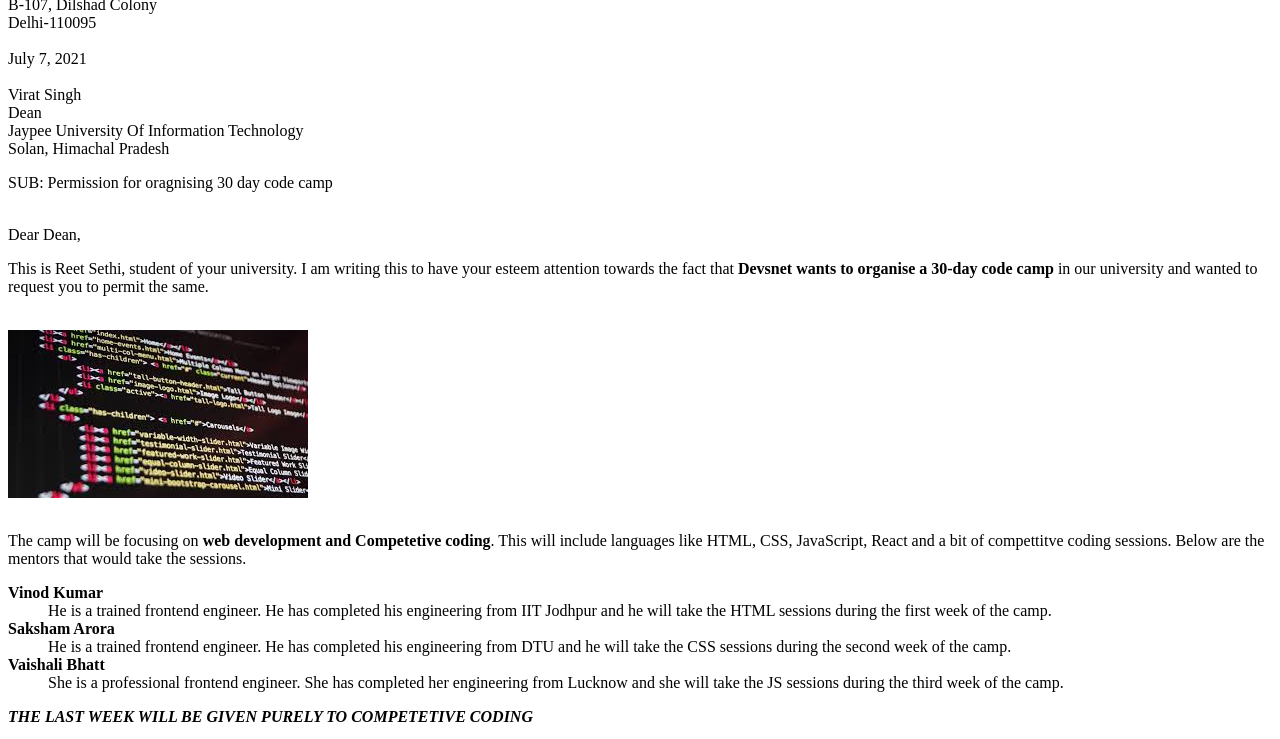
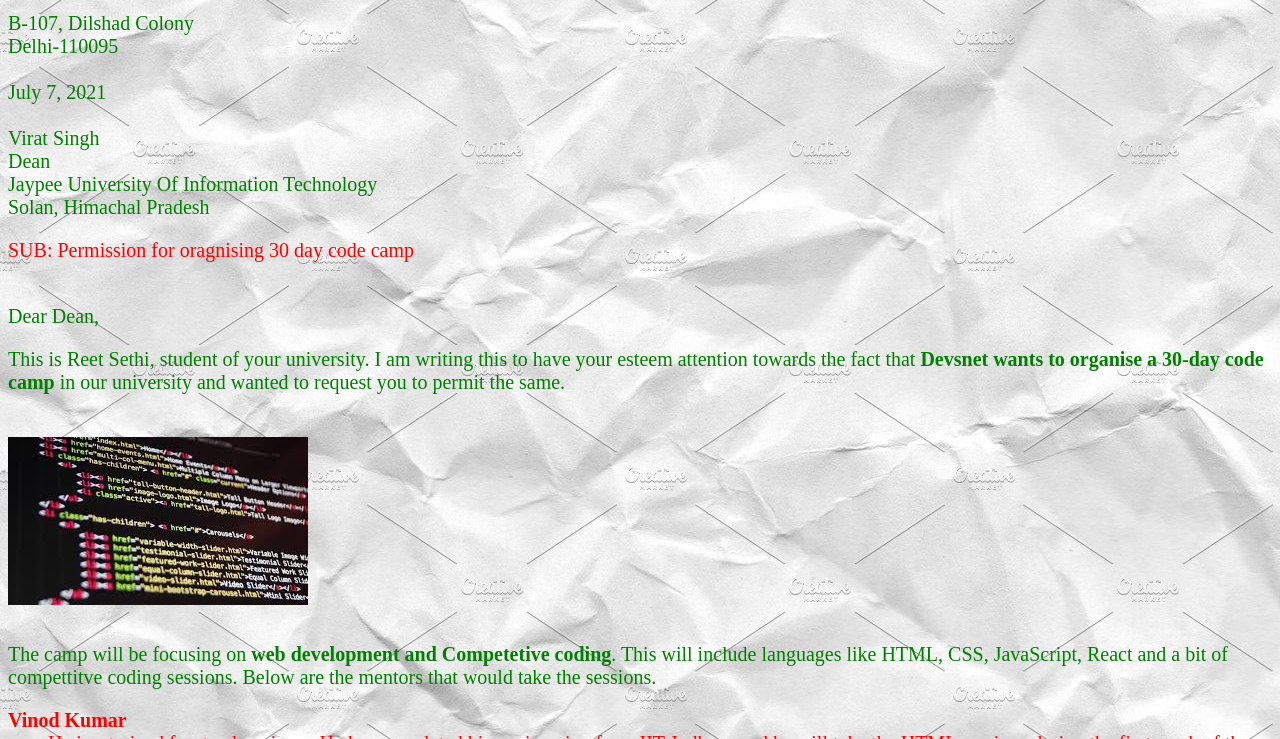
Before and after one commit to reetsethi/DEVSNEST-THA, a plain HTML site: page index.html in a window 1280 px wide. Shown: the part 70-809 px from the top of the page. Drawn offline with Linux system fonts and the light colour scheme.

Commit message:
Update index.html

```diff
--- a/index.html
+++ b/index.html
@@ -1,6 +1,6 @@
 <html>
 <head>
-    <link rel="stylesheet" href="Frontend_Day2.css">
+    <link rel="stylesheet" href="styles.css">
 </head>
    <body>
         <h1>
```
